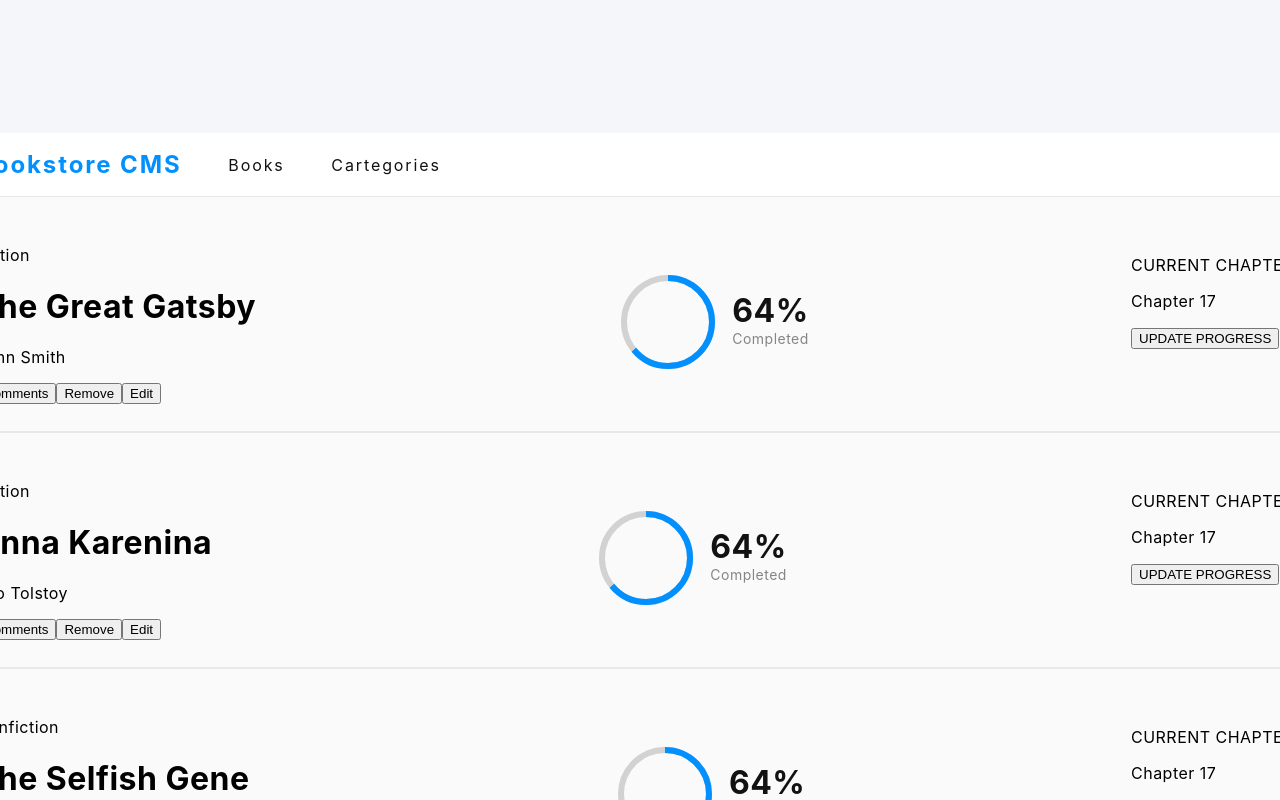
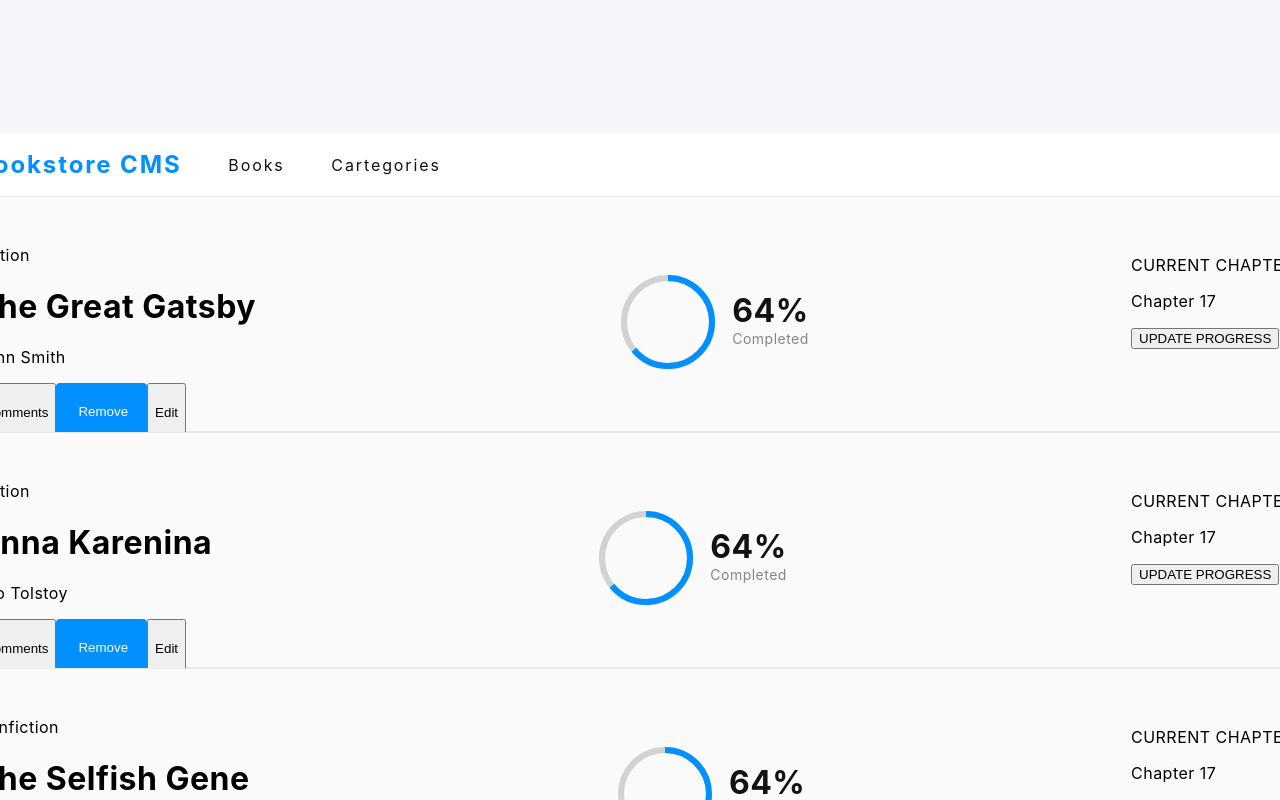
Before and after one commit to 0sugo/bookstore, a React (Create React App) app: page / in a window 1280 px wide. Built offline with nearby package versions, Linux system fonts and the light colour scheme; the HTML template or start-up script is replaced by a standard one.

Commit message:
Add button component to fetch id

```diff
--- a/src/components/BookItem.js
+++ b/src/components/BookItem.js
@@ -1,6 +1,9 @@
 import { PropTypes } from 'prop-types';
+import Button from './Button';
 
-const BookItem = ({ genre, title, author }) => (
+const BookItem = ({
+  genre, title, author, removeBook,item_id,
+}) => (
 
   <div className="lesson-panel">
     <div>
@@ -9,7 +12,7 @@ const BookItem = ({ genre, title, author }) => (
       <p>{author}</p>
       <div className="meta">
         <button type="button">Comments</button>
-        <button type="button">Remove</button>
+        <Button text="Remove" purpose={removeBook} id={item_id} />
         <button type="button">Edit</button>
       </div>
 
@@ -44,4 +47,5 @@ const BookItem = ({ genre, title, author }) => (
 BookItem.propTypes = { genre: PropTypes.string.isRequired };
 BookItem.propTypes = { title: PropTypes.string.isRequired };
 BookItem.propTypes = { author: PropTypes.string.isRequired };
+BookItem.propTypes = { removeBook: PropTypes.func.isRequired };
 export default BookItem;
```
